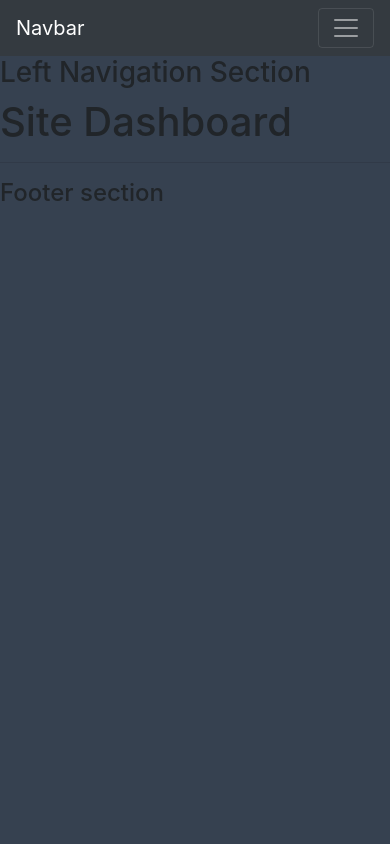
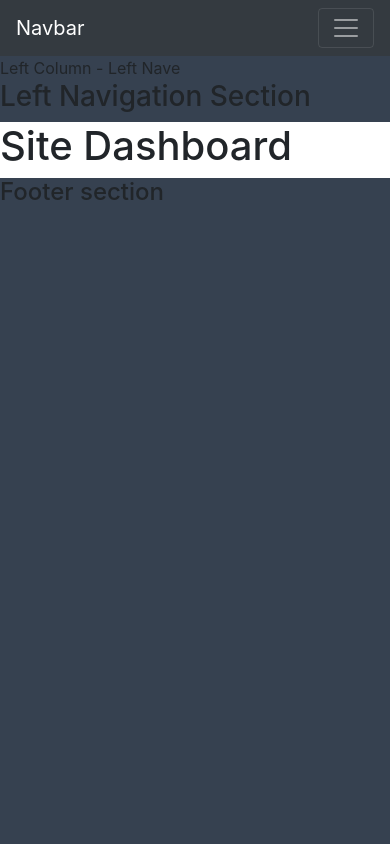
Before and after one commit to ndolocr/resource_management, a Django app: page / in a window 390 px wide. Run offline with Django 4.2, Linux system fonts and the light colour scheme; some libraries are stand-ins or nearby versions.

Commit message:
Creating left column and right column for the site

```diff
--- a/core/templates/layout/first_layout.html
+++ b/core/templates/layout/first_layout.html
@@ -9,10 +9,20 @@
     <body>
         <div class="container-fluid">
             {% include 'layout/top_nav.html' %}
+            <div class="row">
+                <div class="col-lg-2 col-md-2 col-sm-0 col-xs-0">
+                    Left Column - Left Nave
+                    {% include 'layout/left_nav.html' %}
+                </div>
 
-            {% include 'layout/left_nav.html' %}
-            {% block content %} {% endblock %}
-            <hr>
+                <div class="col-lg-10 col-md-10 col-sm-12 col-xs-12 main-content">
+                    {% block content %} {% endblock %}
+                </div>
+
+            </div>
+
+
+
             {% include 'layout/footer.html' %}
         </div>
     </body>
--- a/static/assets/css/redo-bootstrap.css
+++ b/static/assets/css/redo-bootstrap.css
@@ -8,3 +8,7 @@
 .user-information{
     color: #FFFFFF;
 }
+
+.main-content{
+    background: #FFFFFF;
+}
```
